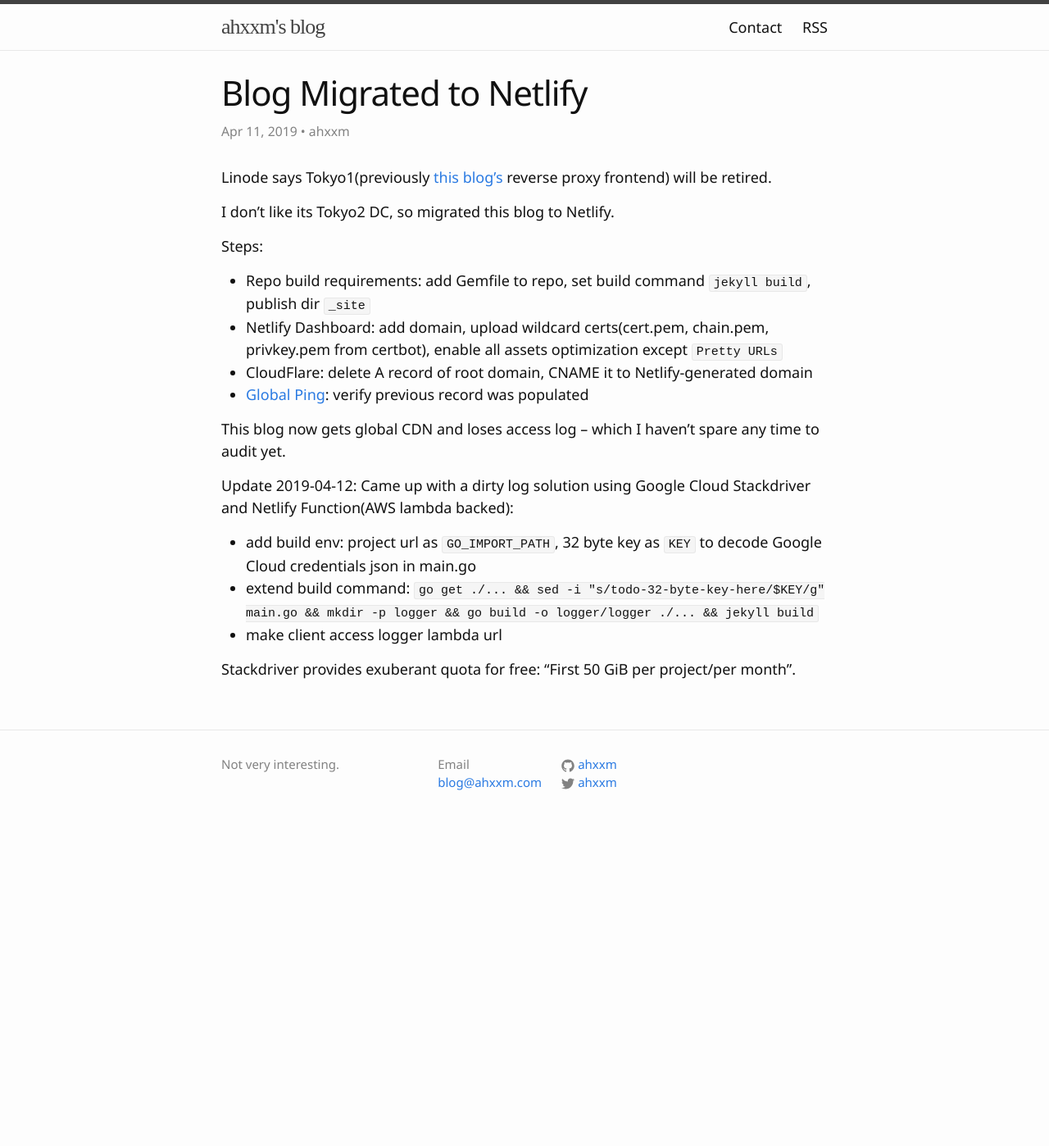
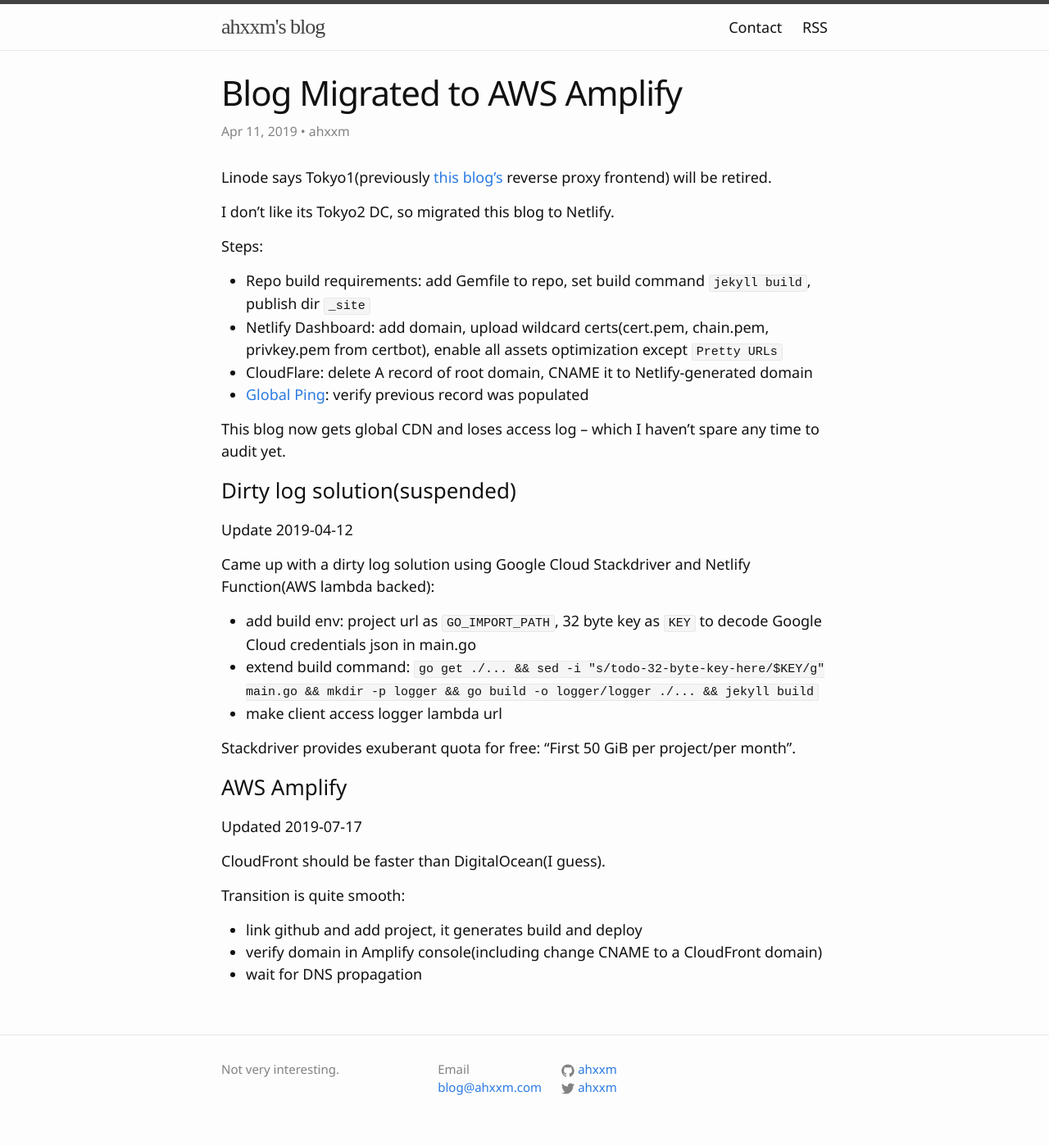
Before and after one commit to ahxxm/ahxxm.github.io, a Jekyll site: the page built from _posts/2019-04-11-migrate-to-netlify-en.md, in a window 1280 px wide. Shown: the whole page at 82% size. Built offline with Jekyll 4.4.1, drawn with Linux system fonts in a browser that asks for light colours; before the commit the page ends 1026 px from its top, so only the background shows below that.

Commit message:
Squashed commit of the following:
commit e55a482c1d1e745ced11f88883e553772298684d
Author: ahxxm <i@ahxxm.com>
Date:   Thu Jul 18 10:45:32 2019 +0800

    fix spelling

commit daf81059179574783ae8995d4bfc83be01017cf0
Author: ahxxm <i@ahxxm.com>
Date:   Wed Jul 17 16:08:50 2019 +0800

    migrate to Amplity now

```diff
--- a/_posts/2019-04-11-migrate-to-netlify-en.md
+++ b/_posts/2019-04-11-migrate-to-netlify-en.md
@@ -1,5 +1,5 @@
 ---
-title: Blog Migrated to Netlify
+title: Blog Migrated to AWS Amplify
 author: ahxxm
 layout: post
 permalink: /157.moew/
@@ -20,10 +20,27 @@ Steps:
 
 This blog now gets global CDN and loses access log -- which I haven't spare any time to audit yet.
 
-Update 2019-04-12: Came up with a dirty log solution using Google Cloud Stackdriver and Netlify Function(AWS lambda backed):
+
+### Dirty log solution(suspended)
+
+Update 2019-04-12
+
+Came up with a dirty log solution using Google Cloud Stackdriver and Netlify Function(AWS lambda backed):
 
 - add build env: project url as `GO_IMPORT_PATH`, 32 byte key as `KEY` to decode Google Cloud credentials json in main.go
 - extend build command: `go get ./... && sed -i "s/todo-32-byte-key-here/$KEY/g" main.go && mkdir -p logger && go build -o logger/logger ./... && jekyll build`
 - make client access logger lambda url
 
 Stackdriver provides exuberant quota for free: "First 50 GiB per project/per month".
+
+### AWS Amplify
+
+Updated 2019-07-17
+
+CloudFront should be faster than DigitalOcean(I guess).
+
+Transition is quite smooth:
+
+- link github and add project, it generates build and deploy
+- verify domain in Amplify console(including change CNAME to a CloudFront domain)
+- wait for DNS propagation
```
Also changed, not shown: 1 other file.
